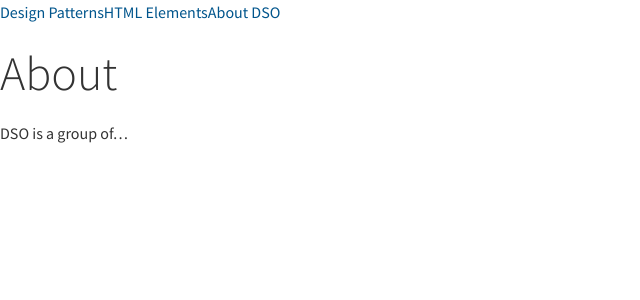
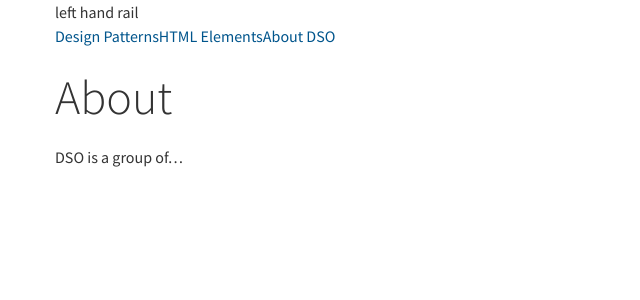
Before and after one commit to dbsask/patternlibrary, a Jekyll site: the page built from about.md, in a window 1280 px wide. Shown: the top 300 px of the page, without its empty margins (0-640 px from the left). Built offline with Jekyll 4.4.1, drawn with Linux system fonts in a browser that asks for light colours.

Commit message:
Update sask.html

```diff
--- a/_layouts/sask.html
+++ b/_layouts/sask.html
@@ -30,7 +30,20 @@
 <body>
 <!-- NEEDED -->
 <div id="headerGOS"></div>
+  <div class="container large-container">
+    <div class="row">
+      <div class="c-one-quarter" id="a-left-rail">
+        left hand rail
+      </div>
+      <div class="column c-two-third" id="a-main-content">
+
+
+            <section class="general-content">
 {{ content }}
+        </section>
+      </div>
+    </div>
+  </div>
 <!-- NEEDED -->
 <div id="footerGOS"></div>
 <!-- NEEDED -->
```
